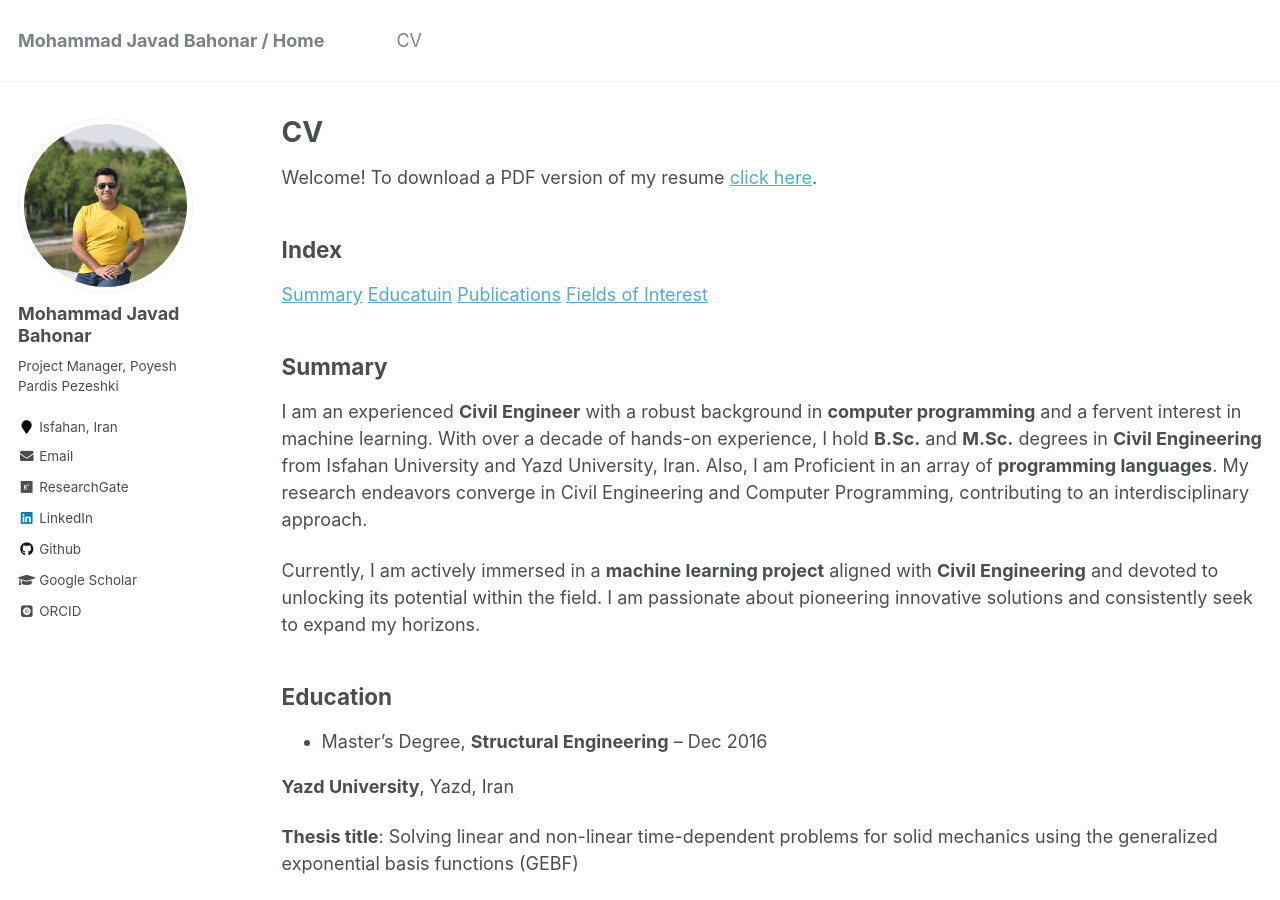
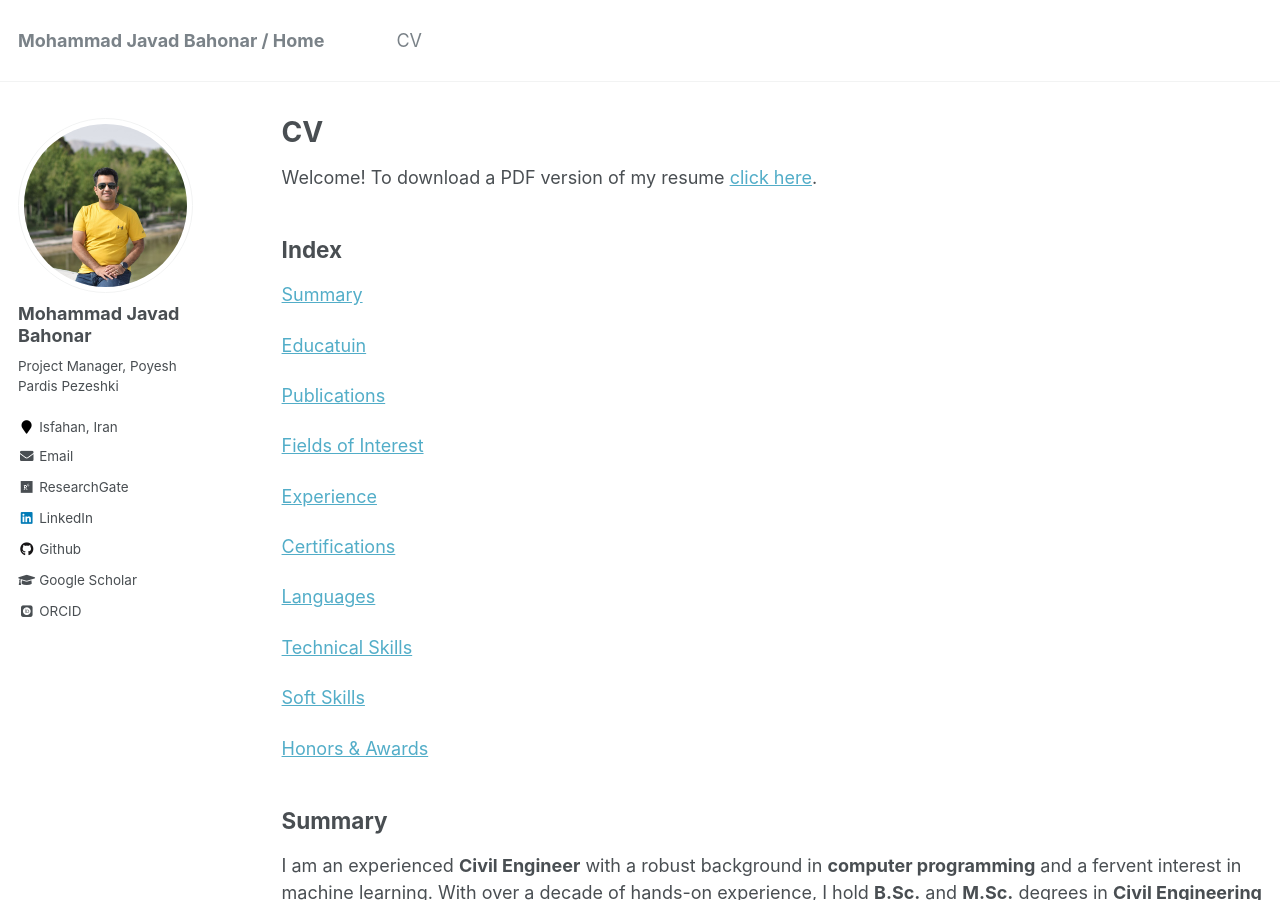
Before and after one commit to mjbahonar/mjbahonar.github.io, a Jekyll site: the page built from _pages/cv.md, in a window 1280 px wide and 900 px high. Built offline with Jekyll 4.4.1, drawn with Linux system fonts in a browser that asks for light colours; some web fonts are replaced.

Commit message:
Update cv.md

```diff
--- a/_pages/cv.md
+++ b/_pages/cv.md
@@ -11,13 +11,27 @@ redirect_from:
 
 Welcome! To download a PDF version of my resume [click here](https://mjbahonar.github.io/files/CV.pdf).
 
-
 ## Index
 
 [Summary](#summary)
+
 [Educatuin](#education)
-[Publications](#publications)
+
+[Publications](##publications)
+
 [Fields of Interest](#fields-of-interest)
+
+[Experience](#experience)
+
+[Certifications](#certifications)
+
+[Languages](#languages)
+
+[Technical Skills](#technical-skills)
+
+[Soft Skills](#soft-skills)
+
+[Honors & Awards](#honors-&-awards)
 
 ## Summary
 
@@ -27,15 +41,15 @@ Currently, I am actively immersed in a **machine learning project** aligned with
 
 ## Education
 
-*   Master’s Degree, **Structural Engineering** – Dec 2016
+> *   Master’s Degree, **Structural Engineering** – Dec 2016
+>
+> **Yazd University**, Yazd, Iran
+>
+> **Thesis title**: Solving linear and non-linear time-dependent problems for solid mechanics using the generalized exponential basis functions (GEBF)
 
-**Yazd University**, Yazd, Iran
-
-**Thesis title**: Solving linear and non-linear time-dependent problems for solid mechanics using the generalized exponential basis functions (GEBF)
-
-*   Bachelor of Science (BS): **Civil Engineering** – 2014
-
-**University of Isfahan**, Isfahan, Iran
+> *   Bachelor of Science (BS): **Civil Engineering** – 2014
+>
+> **University of Isfahan**, Isfahan, Iran
 
 ## Publications
 
@@ -68,34 +82,26 @@ Currently, I am actively immersed in a **machine learning project** aligned with
 
 ## Certifications
 
-**Neural Networks and Deep Learning**
-Coursera _Mar 2023_
-
-**Supervised Machine Learning: Regression and Classification**
-Coursera _Oct 2022_
-
-**Object Oriented Application Development**
-NIIT _Sep 2007_
-
-**Designing & Implementing SQL Server**
-NIIT _Aug 2007_
-
-**C#.Net**
-NIIT _Aug 2007_
-
-**Autodesk Certified User: AutoCAD**
-Mehregan Institute _2012_
-
-**Building Supervision License**
-Esfahan Construction Engineering Organization _Mar 2022_
+*   **Neural Networks and Deep Learning**
+    Coursera _Mar 2023_
+*   **Supervised Machine Learning: Regression and Classification**
+    Coursera _Oct 2022_
+*   **Object Oriented Application Development**
+    NIIT _Sep 2007_
+*   **Designing & Implementing SQL Server**
+    NIIT _Aug 2007_
+*   **C#.Net**
+    NIIT _Aug 2007_
+*   **Autodesk Certified User: AutoCAD**
+    Mehregan Institute _2012_
+*   **Building Supervision License**
+    Esfahan Construction Engineering Organization _Mar 2022_
 
 ## Languages
 
-**Persian** - Native or bilingual proficiency
-
-**English** - Full professional proficiency
-
-**Arabic** - Elementary proficiency
+*   **Persian** - Native or bilingual proficiency
+*   **English** - Full professional proficiency
+*   **Arabic** - Elementary proficiency
 
 ## Technical Skills
 
```
